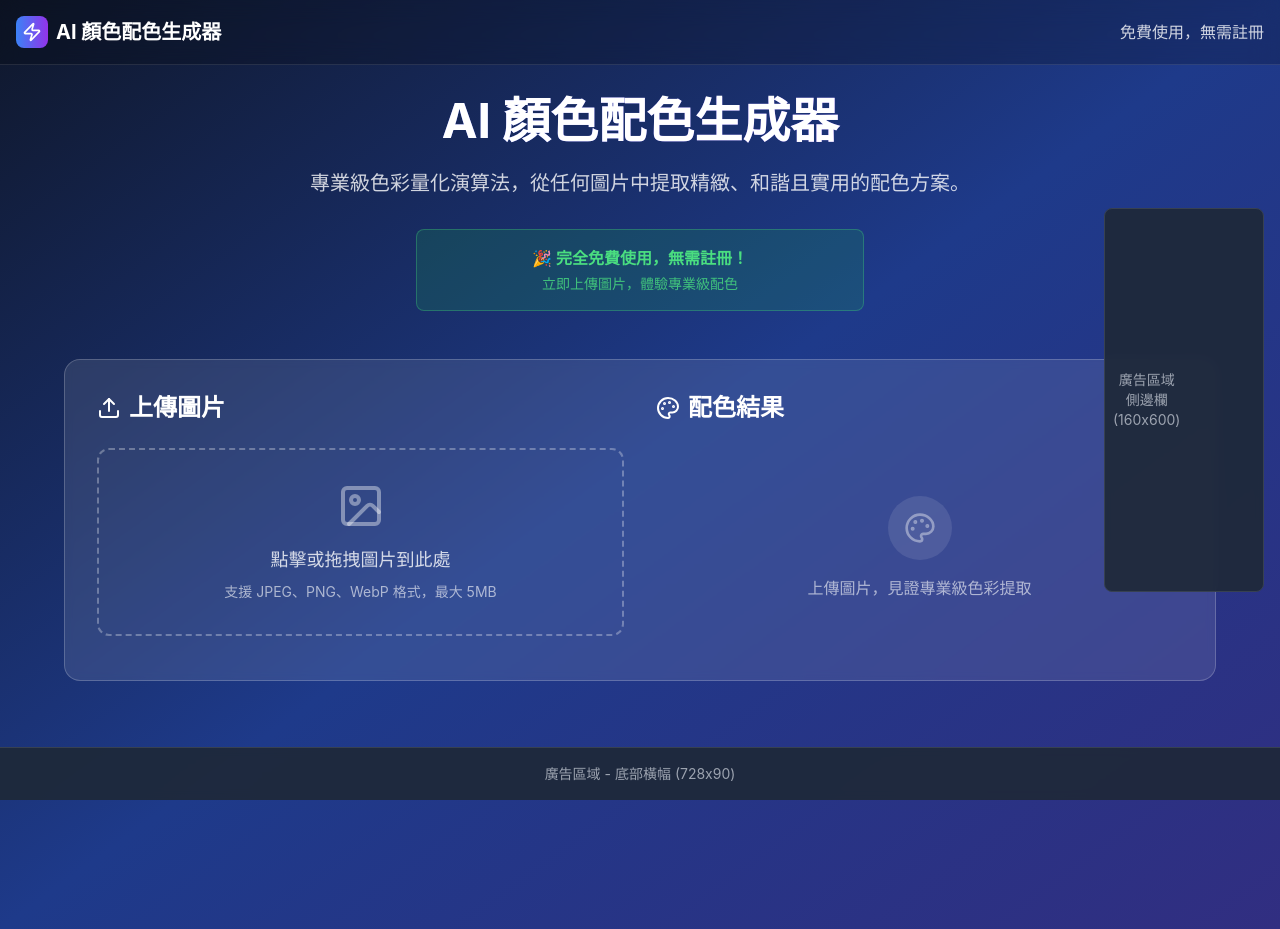
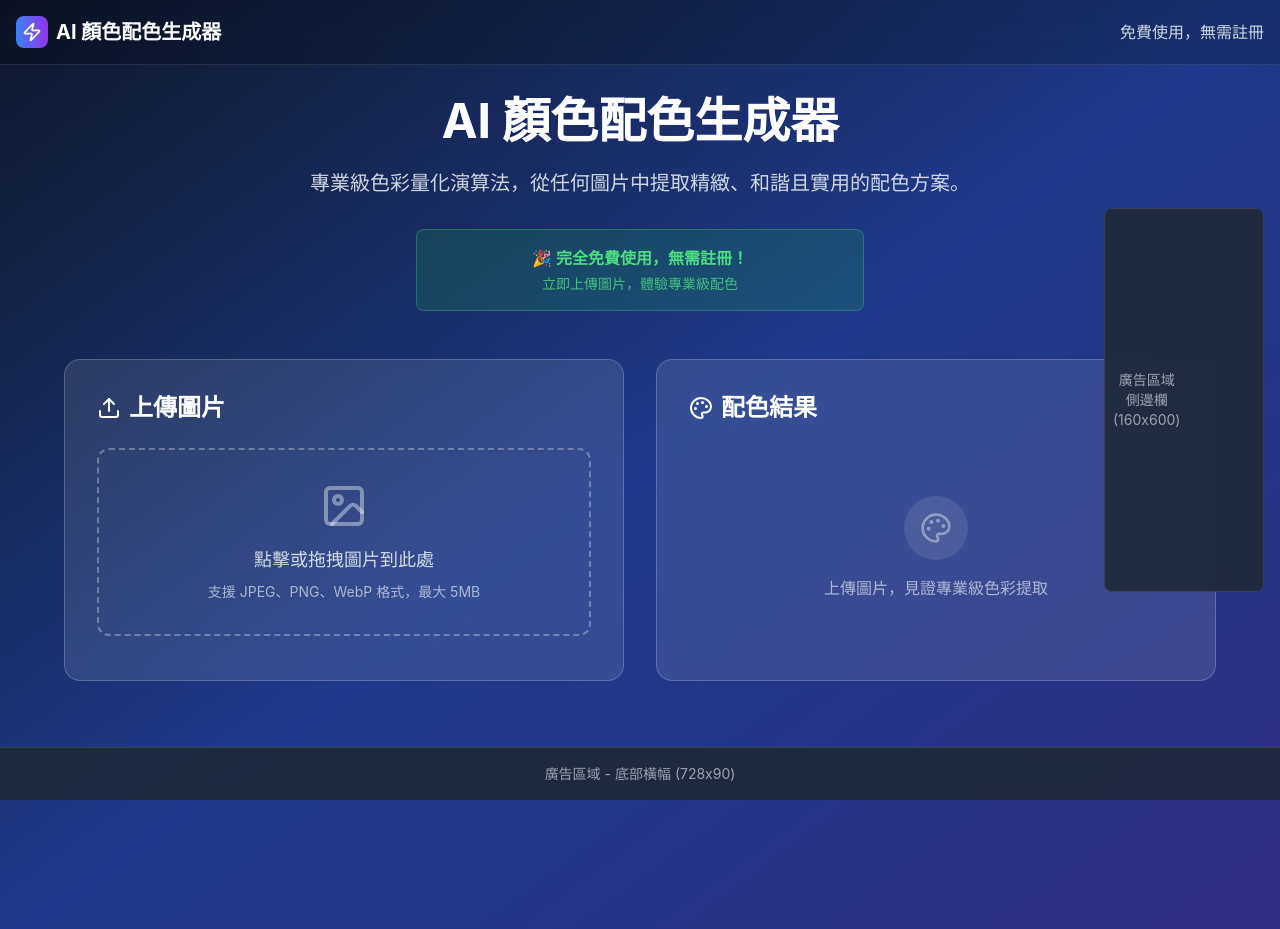
Before and after one commit to jiun8631/img_enhance, a React (Vite) app: page / in a window 1280 px wide. Built offline with nearby package versions, Linux system fonts and the light colour scheme.

Commit message:
恢復原佈局修正

```diff
--- a/src/components/HomePage.tsx
+++ b/src/components/HomePage.tsx
@@ -88,7 +88,6 @@ export default function HomePage() {
         }
       }
 
-      const randomSeed = Math.random();
       let initialPalette = distinctPalette
         .sort(() => 0.5 - randomSeed)
         .slice(0, numColors)
@@ -208,13 +207,11 @@ export default function HomePage() {
         </div>
       </div>
       <div className="max-w-6xl mx-auto">
-        {/* ==================== 佈局修正開始 ==================== */}
-        {/* 步驟 1: 新增一個父層容器，由它來負責毛玻璃效果 */}
-        <div className="bg-white/10 backdrop-blur-sm rounded-2xl border border-white/20 p-8">
+        {/* 恢復原有的 grid 佈局 */}
         <div className="grid lg:grid-cols-2 gap-8">
 
-            {/* 步驟 2: 移除原上傳區塊的背景和邊框等樣式，讓它變成透明的佈局容器 */}
-            <div>
+          {/* 【第 1 處修改：加入 transform-gpu】 */}
+          <div className="bg-white/10 backdrop-blur-sm rounded-2xl p-8 border border-white/20 transform-gpu">
             <h2 className="text-2xl font-bold text-white mb-6 flex items-center"><Upload className="w-6 h-6 mr-2" />上傳圖片</h2>
             <div
               {...getRootProps()}
@@ -244,8 +241,8 @@ export default function HomePage() {
             )}
           </div>
 
-            {/* 步驟 3: 同樣移除原結果區塊的背景和邊框等樣式 */}
-            <div>
+          {/* 【第 2 處修改：加入 transform-gpu】 */}
+          <div className="bg-white/10 backdrop-blur-sm rounded-2xl p-8 border border-white/20 transform-gpu">
             <h2 className="text-2xl font-bold text-white mb-6 flex items-center"><PaletteIcon className="w-6 h-6 mr-2" />配色結果</h2>
             {palette.length > 0 ? (
               <motion.div initial={{ opacity: 0 }} animate={{ opacity: 1 }} className="space-y-6">
@@ -286,10 +283,7 @@ export default function HomePage() {
               <div className="text-center py-12"><div className="w-16 h-16 bg-white/10 rounded-full flex items-center justify-center mx-auto mb-4"><Palette className="w-8 h-8 text-white/40" /></div><p className="text-white/60">上傳圖片，見證專業級色彩提取</p></div>
             )}
           </div>
-
         </div>
-        </div>
-        {/* ==================== 佈局修正結束 ==================== */}
       </div>
     </div>
   )
```
Lines whose indentation alone changed are shown as unchanged.
